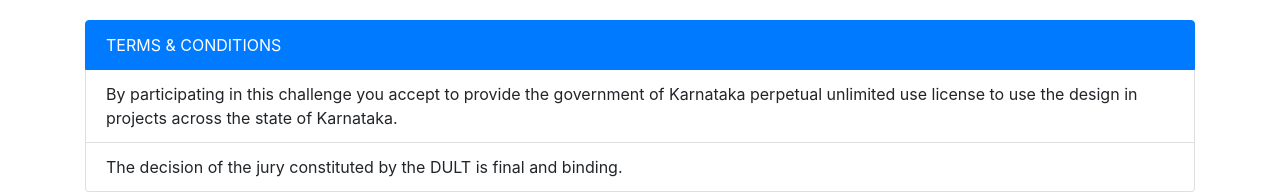
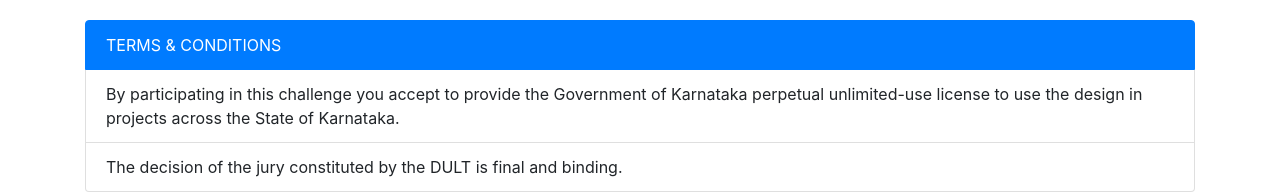
Before and after one commit to urbanmorph/bls_design_challenge, a website: page index.html in a window 1280 px wide. Shown: the part 2691-2885 px from the top of the page. Drawn offline with Linux system fonts and the light colour scheme.

Commit message:
Update index.html

```diff
--- a/index.html
+++ b/index.html
@@ -227,7 +227,7 @@
       <div class="mb-5">
 			 <ul class="list-group">
 				  <li class="list-group-item active text-uppercase">Terms & Conditions</li>
-				  <li class="list-group-item">By participating in this challenge you accept to provide the government of Karnataka perpetual unlimited use license to use the design in projects across the state of Karnataka.</li>
+				  <li class="list-group-item">By participating in this challenge you accept to provide the Government of Karnataka perpetual unlimited-use license to use the design in projects across the State of Karnataka.</li>
 				  <li class="list-group-item">The decision of the jury constituted by the DULT is final and binding.</li>
 		    </ul>
         </div>
```
